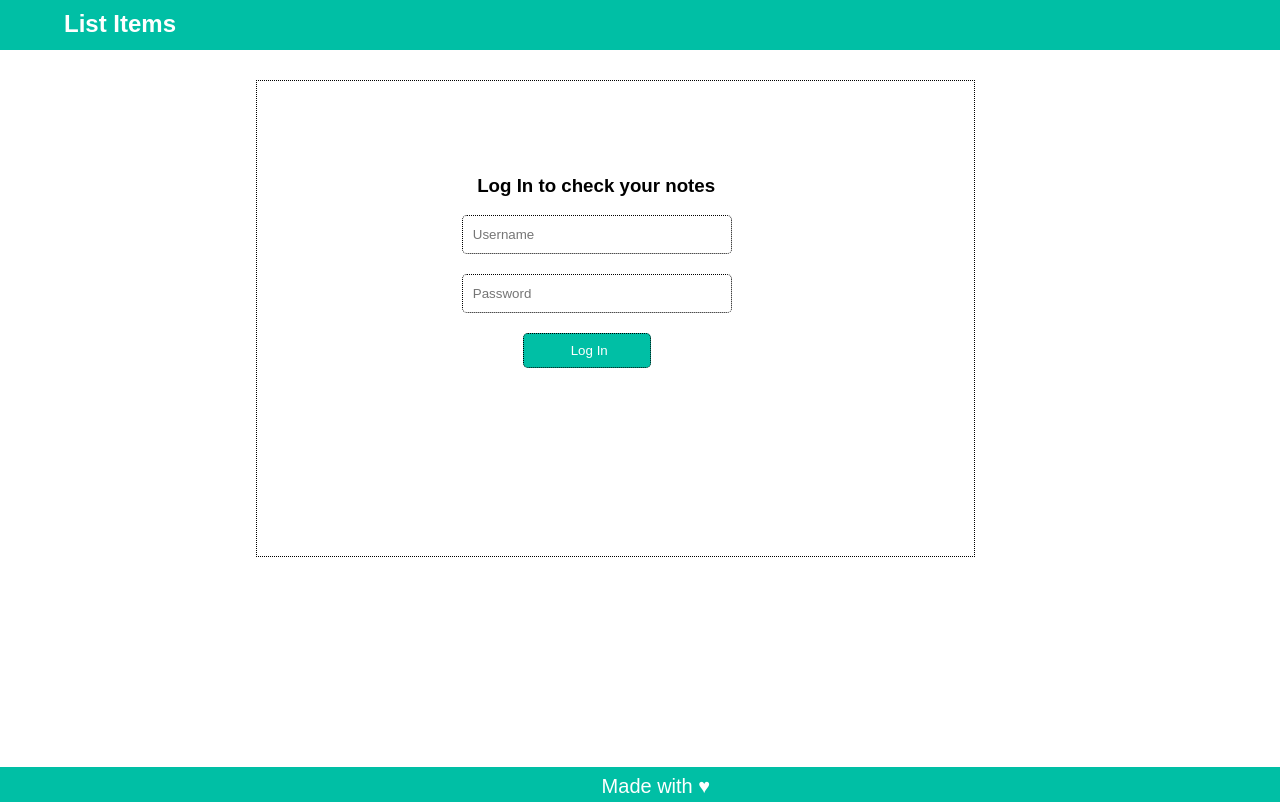
After one commit to isaacwassouf/noteDemoDjango, a Django app: template posts/templates/posts/login.html in a window 1280 px wide. The commit adds this page. Run offline with Django 3.2, Linux system fonts and the light colour scheme; the template is opened without the code that fills it, so the values that code supplies are empty.

Commit message:
user can login and can add notes to his own page

```diff
--- a/posts/models.py
+++ b/posts/models.py
@@ -12,7 +12,7 @@ class User(models.Model):
     password=models.CharField(max_length=30)
 
     def __str__(self):
-        return "{}{}".format(self.firstname,self.lastname)
+        return "{} {}".format(self.firstname,self.lastname)
 
 
 class Post(models.Model):
--- a/posts/static/posts/main.css
+++ b/posts/static/posts/main.css
@@ -160,6 +160,37 @@ body{
     height: 30px;
 }
 
+#mainSign{
+    border: 1px dotted #000;
+    width: 40%;
+    height: 400px;
+    margin-top: 30px;
+    margin-left: 20%;
+    padding-left: 16%;
+    padding-top: 75px;
+}
+
+#mainSign h3{
+    margin-left: 3%;
+    max-width: 338px;
+}
+
+#mainSign input{
+    width: 50%;
+    height: 35px;
+    border-radius: 5px;
+    border: 1px dotted #000;
+    padding-left: 10px;
+    margin-bottom: 20px;
+}
+
+#mainSign input[type="submit"]{
+    width: 25%;
+    margin-left: 12%;
+    background-color: #00bfa5;
+    color: #fff;
+}
+
 /* @media(max-height: 700px){
 
     #psudoDiv{
--- a/posts/templates/posts/add.html
+++ b/posts/templates/posts/add.html
@@ -1,5 +1,6 @@
 {% extends "posts/base.html" %}
 {% block main%}
+<div id="main">
     <div class="modify">
         <form action="done" method="POST">
             {% csrf_token %}
@@ -9,4 +10,6 @@
             <input type="submit" value="Add">
         </form>
     </div>
+    <div style="height: 20px;"></div>
+</div>
 {% endblock%}
--- a/posts/templates/posts/base.html
+++ b/posts/templates/posts/base.html
@@ -13,13 +13,9 @@
     <div id="topBar">
         <h2>List Items</h2>
     </div>
-
-    <div id="main">
-        {% block main%}
-        <!-- Content goes here -->
-        {% endblock %}
-        <div style="height: 20px;"></div>
-    </div>
+    {% block main%}
+        <!-- content goes here -->
+    {% endblock %}
     <div id="psudoDiv" ></div>
     <footer id="footer"> <p>Made with &hearts;</p></footer>
 </body>
--- a/posts/templates/posts/item.html
+++ b/posts/templates/posts/item.html
@@ -1,6 +1,6 @@
 {% extends "posts/base.html" %}
 {% block main%}
-
+<div id="main">
     <h3>{{post.title}} :</h3>
     <hr class="line">
     <div id="note">
@@ -8,5 +8,6 @@
             <div style="height: 20px; clear: both;"></div>
             <div id="date"><p>Created At: {{post.createted_at}}</p> </div>
     </div>
-
+    <div style="height: 20px;"></div>
+</div>
 {%endblock%}
--- /dev/null
+++ b/posts/templates/posts/login.html
@@ -0,0 +1,12 @@
+{% extends "posts/base.html"%}
+{% block main %}
+<div id="mainSign">
+    <h3>Log In to check your notes</h3>
+    <form action="index/" method="POST">
+        {% csrf_token %}
+        <input type="text" name="username" placeholder="Username"> <br>
+        <input type="password" name="password" placeholder="Password"><br>
+        <input type="submit" value="Log In">
+    </form>
+</div>
+{% endblock %}
--- a/posts/templates/posts/modify.html
+++ b/posts/templates/posts/modify.html
@@ -1,5 +1,6 @@
 {% extends "posts/base.html" %}
 {% block main%}
+<div id="main">
     <div class="modify">
         <form>
             <input type="text" value="{{post.title}}">
@@ -8,4 +9,6 @@
             <input type="submit" value="Change">
         </form>
     </div>
+    <div style="height: 20px;"></div>
+</div>
 {% endblock%}
--- a/testProject/urls.py
+++ b/testProject/urls.py
@@ -18,5 +18,5 @@ from django.urls import path,include
 
 urlpatterns = [
     path('admin/', admin.site.urls),
-    path('posts/',include('posts.urls')),
+    path('',include('posts.urls')),
 ]
```
Also changed, not shown: posts/templates/posts/index.html (+8 -5 lines), posts/urls.py (+7 -5 lines), posts/views.py (+32 -11 lines), db.sqlite3. Lines whose indentation alone changed are shown as unchanged.
